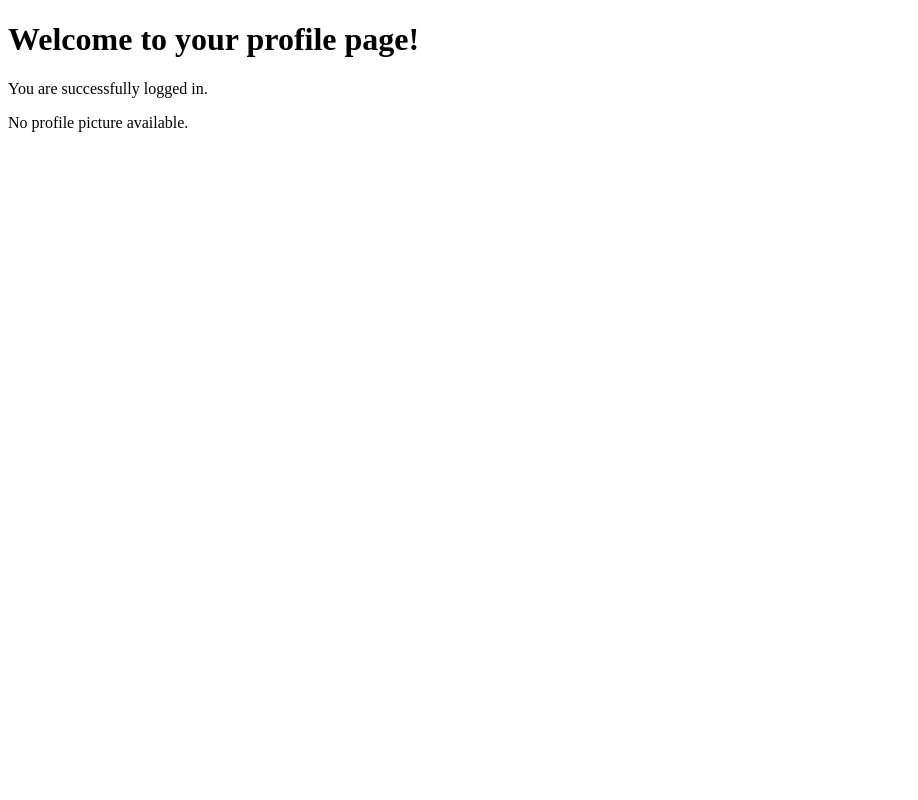
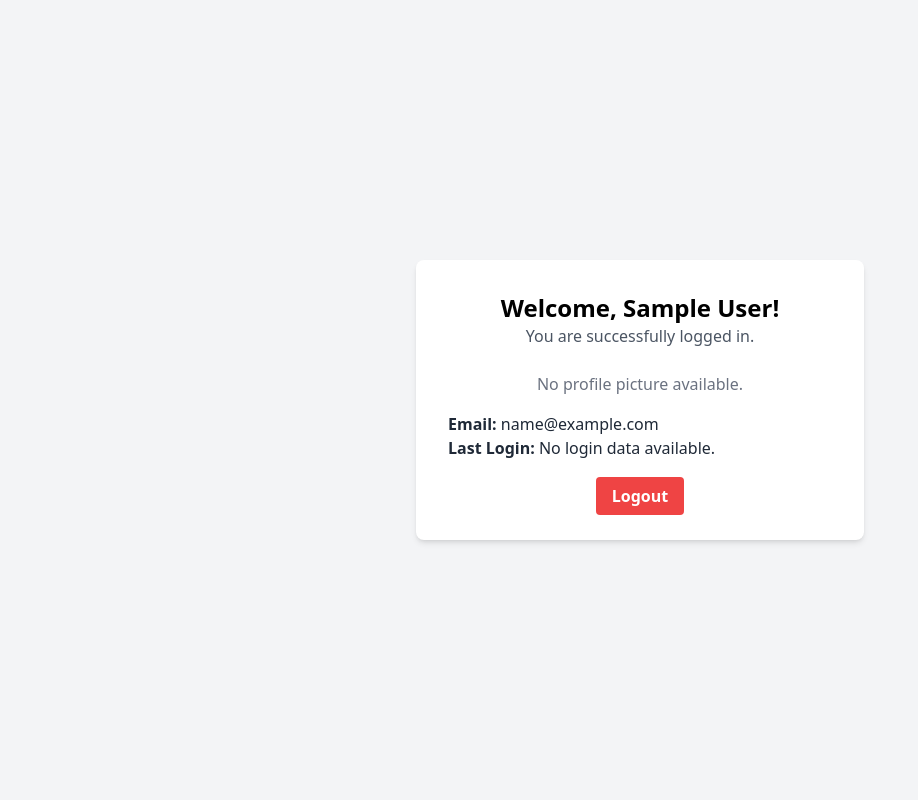
Before and after one commit to SoyVitouPro/bongrean-app, a Django app: page /user/profile/ in a window 1280 px wide. Shown: the whole page, without its empty margins (0-918 px from the left). Run offline with Django 4.2, Linux system fonts and the light colour scheme; the visitor is signed in with stand-in values (Sample User, id 1); data comes from the database, SQL or seed files in the repository; some libraries are stand-ins or nearby versions.

Commit message:
profile, login and logout

```diff
--- a/bongrean_main/bongrean_main/settings.py
+++ b/bongrean_main/bongrean_main/settings.py
@@ -71,7 +71,6 @@ SOCIALACCOUNT_PROVIDERS = {
         'AUTH_PARAMS': {
             'access_type':'online',
         },
-        'REDIRECT_URI': 'http://localhost:8000/accounts/google/login/callback/',
     }
 }
 
@@ -172,5 +171,8 @@ AUTHENTICATION_BACKENDS = [
     'django.contrib.auth.backends.ModelBackend',
     'allauth.account.auth_backends.AuthenticationBackend'
 ]
+
+LOGIN_URL = '/accounts/login/'
+LOGOUT_URL = '/accounts/login/'
 LOGIN_REDIRECT_URL = '/user/profile/'  # Redirect to the custom profile page
 LOGOUT_DIRECT_URL = "/"
--- a/bongrean_main/user/templates/profile.html
+++ b/bongrean_main/user/templates/profile.html
@@ -1,21 +1,45 @@
-<!-- user/templates/profile.html -->
-
 <!DOCTYPE html>
 <html lang="en">
 <head>
     <meta charset="UTF-8">
     <meta name="viewport" content="width=device-width, initial-scale=1.0">
-    <title>Profile</title>
+    <title>User Profile</title>
+    <script src="https://cdn.tailwindcss.com"></script>
 </head>
-<body>
-    <h1>Welcome to your profile page!</h1>
-    <p>You are successfully logged in.</p>
+<body class="bg-gray-100 flex items-center justify-center h-screen">
 
-    <!-- Display Profile Picture -->
-    {% if profile_picture_url %}
-        <img src="{{ profile_picture_url }}" alt="Profile Picture">
-    {% else %}
-        <p>No profile picture available.</p>
-    {% endif %}
+    <div class="bg-white shadow-md rounded-lg p-8 max-w-md w-full">
+        <div class="text-center mb-6">
+            <h1 class="text-2xl font-bold">Welcome, {{ full_name }}!</h1>
+            <p class="text-gray-600">You are successfully logged in.</p>
+        </div>
+
+        <!-- Profile Picture Section -->
+        <div class="flex justify-center mb-4">
+            {% if profile_picture_url %}
+                <img src="{{ profile_picture_url }}" alt="Profile Picture" class="rounded-full w-32 h-32">
+            {% else %}
+                <p class="text-gray-500">No profile picture available.</p>
+            {% endif %}
+        </div>
+
+        <!-- User Info Section -->
+        <div class="mb-6">
+            <p class="text-gray-800"><strong>Email:</strong> {{ email }}</p>
+            {% if last_login %}
+                <p class="text-gray-800"><strong>Last Login:</strong> {{ last_login }}</p>
+            {% else %}
+                <p class="text-gray-800"><strong>Last Login:</strong> No login data available.</p>
+            {% endif %}
+        </div>
+
+        <!-- Logout Button -->
+        <div class="text-center">
+            <a href="{% url 'logout' %}" class="bg-red-500 hover:bg-red-700 text-white font-bold py-2 px-4 rounded">
+                Logout
+            </a>
+        </div>
+    </div>
+
 </body>
 </html>
--- a/bongrean_main/user/urls.py
+++ b/bongrean_main/user/urls.py
@@ -1,8 +1,9 @@
 from django.urls import path
 from . import views
+from .views import user_profile
 
 urlpatterns = [
     path('login/', views.login, name='login'),
     path('logout/', views.logout_view, name='logout'),
-    path('profile/', views.profile, name='profile'),  # Add this line
+    path('profile/', user_profile, name='user_profile'),
 ]
--- a/bongrean_main/user/views.py
+++ b/bongrean_main/user/views.py
@@ -2,25 +2,25 @@ from django.shortcuts import render, redirect
 from django.contrib.auth import logout
 from allauth.socialaccount.models import SocialAccount
 from .models import Profile
-import requests
+from django.contrib.auth.decorators import login_required
 
-# Create your views here.
-def login(request):
-    return render(request, 'login.html')
-
-def logout_view(request):
-    logout(request)
-    return redirect('/')
-
-def profile(request):
+@login_required
+def user_profile(request):
     user = request.user
     profile_picture_url = None
+    last_login = None
+    email = None
 
     if user.is_authenticated:
         # Ensure the user has a profile
         profile, created = Profile.objects.get_or_create(user=user)
 
+        # Get user information
+        email = profile.email or user.email  # fallback to user's email if profile email is not set
+        last_login = user.last_login  # User's last login time
+
         try:
+            # Get social account profile picture (Google)
             social_account = SocialAccount.objects.get(user=user, provider='google')
             extra_data = social_account.extra_data
             profile_picture_url = extra_data.get('picture')
@@ -28,9 +28,22 @@ def profile(request):
             # Fallback to profile picture from Profile model
             profile_picture_url = profile.profile_picture if profile.profile_picture else None
 
-        # Save profile picture URL to Profile model
+        # Save profile picture URL to Profile model if fetched
         if profile_picture_url:
             profile.profile_picture = profile_picture_url
-            profile.save()  # Save the profile record to ensure the URL is stored
+            profile.save()
 
-    return render(request, 'profile.html', {'profile_picture_url': profile_picture_url})
+    # Pass the information to the template
+    return render(request, 'profile.html', {
+        'email': email,
+        'last_login': last_login,
+        'profile_picture_url': profile_picture_url,
+        'full_name': user.get_full_name(),  # Get user's full name
+    })
+
+def login(request):
+    return render(request, 'login.html')
+
+def logout_view(request):
+    logout(request)
+    return redirect('/')
```
